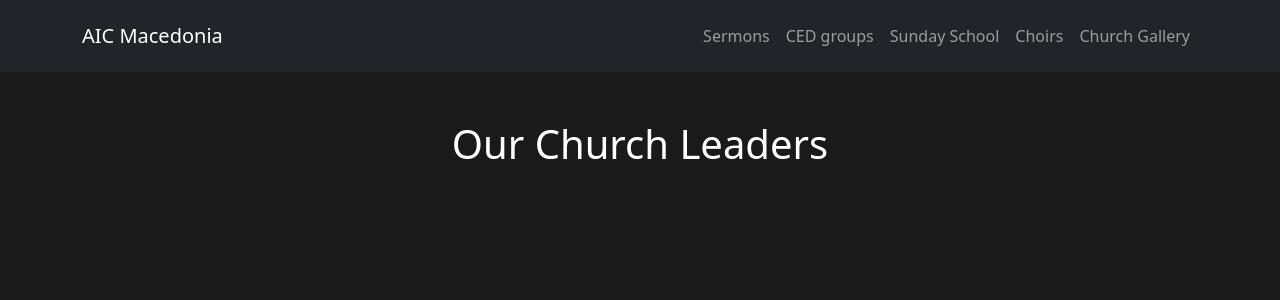
After one commit to andareomondi/trial, a Django app: template member/templates/member/churchleaders.html in a window 1280 px wide. The commit adds this page. Shown: the top 300 px of the page. Run offline with Django 3.2, Linux system fonts and the light colour scheme; the template is opened without the code that fills it, so the values that code supplies are empty.

Commit message:
adding churchleaders

```diff
--- a/Church/urls.py
+++ b/Church/urls.py
@@ -41,4 +41,5 @@ urlpatterns = [
     path('prayer-cells/', PrayerCells.as_view(), name='prayer-cells'),
     path('dashboard/', Dashboard.as_view(), name='dashboard'),
     path('create_sermon/', CreateSermon.as_view(), name='create_sermon'),
+    path('churchleaders', ChurchLeaders.as_view(), name='churchleaders')
 ]+ static(settings.MEDIA_URL, document_root=settings.MEDIA_ROOT)
--- a/member/admin.py
+++ b/member/admin.py
@@ -12,3 +12,4 @@ admin.site.register(Point)
 admin.site.register(CedGroup)
 admin.site.register(CedPracticeDay)
 admin.site.register(Video)
+admin.site.register(ChurchLeader)
--- a/member/templates/member/about.html
+++ b/member/templates/member/about.html
@@ -196,7 +196,7 @@
                         </svg></div>
                     <div>
                         <h4>Leaders</h4>
-                        <p>Our church is served and led by two senior pastors and multiple junior pastors. With all of them working around the clock to ensure the work of Lord is done.</p><a href="#">Learn More&nbsp;<svg xmlns="http://www.w3.org/2000/svg" width="1em" height="1em" fill="currentColor" viewBox="0 0 16 16" class="bi bi-arrow-right">
+                        <p>Our church is served and led by two senior pastors and multiple junior pastors. With all of them working around the clock to ensure the work of Lord is done.</p><a href="{% url 'churchleaders' %}">Learn More&nbsp;<svg xmlns="http://www.w3.org/2000/svg" width="1em" height="1em" fill="currentColor" viewBox="0 0 16 16" class="bi bi-arrow-right">
                                 <path fill-rule="evenodd" d="M1 8a.5.5 0 0 1 .5-.5h11.793l-3.147-3.146a.5.5 0 0 1 .708-.708l4 4a.5.5 0 0 1 0 .708l-4 4a.5.5 0 0 1-.708-.708L13.293 8.5H1.5A.5.5 0 0 1 1 8z"></path>
                             </svg></a>
                     </div>
--- /dev/null
+++ b/member/templates/member/churchleaders.html
@@ -0,0 +1,100 @@
+<!DOCTYPE html>
+<html lang="en">
+    <head>
+        <meta charset="UTF-8">
+        <meta name="viewport" content="width=device-width, initial-scale=1.0">
+        <title>Church Leaders</title>
+        <link
+            href="https://cdn.jsdelivr.net/npm/bootstrap@5.3.0-alpha1/dist/css/bootstrap.min.css"
+            rel="stylesheet">
+        <link
+            href="https://cdnjs.cloudflare.com/ajax/libs/animate.css/4.1.1/animate.min.css"
+            rel="stylesheet">
+        <style>
+        body {
+            background-color: #1a1a1a;
+            color: #ffffff;
+        }
+        .leader-card {
+            transition: transform 0.3s ease-in-out, box-shadow 0.3s ease-in-out;
+        }
+        .leader-card:hover {
+            transform: translateY(-5px);
+            box-shadow: 0 10px 20px rgba(255, 255, 255, 0.1);
+        }
+        .leader-img {
+            transition: filter 0.3s ease-in-out;
+        }
+        .leader-card:hover .leader-img {
+            filter: brightness(1.2);
+        }
+    </style>
+    </head>
+    <body>
+        <nav class="navbar navbar-expand-md bg-dark py-3" data-bs-theme="dark">
+            <div class="container">
+                <a class="navbar-brand d-flex align-items-center"
+                    href="{% url 'home' %}"><span>AIC
+                        Macedonia</span></a><button data-bs-toggle="collapse"
+                    class="navbar-toggler" data-bs-target="#navcol-5"><span
+                        class="visually-hidden">Toggle navigation</span><span
+                        class="navbar-toggler-icon"></span></button>
+                <div class="collapse navbar-collapse" id="navcol-5">
+                    <ul class="navbar-nav ms-auto">
+                        <li class="nav-item">
+                            <a class="nav-link"
+                                href="{% url 'word' %}">Sermons</a>
+                        </li>
+                        <li class="nav-item">
+                            <a class="nav-link" href="{% url 'cedgroups' %}">CED
+                                groups</a>
+                        </li>
+                        <li class="nav-item">
+                            <a class="nav-link"
+                                href="{% url 'sunday-school' %}">Sunday
+                                School</a>
+                        </li>
+                        <li class="nav-item">
+                            <a class="nav-link"
+                                href="{% url 'choirs' %}">Choirs</a>
+                        </li>
+                        <li class="nav-item">
+                            <a class="nav-link"
+                                href="{% url 'churchgallery' %}">Church
+                                Gallery</a>
+                        </li>
+                    </ul>
+                </div>
+            </div>
+        </nav>
+        <div class="container py-5">
+            <h1
+                class="text-center mb-5 animate__animated animate__fadeInDown">Our
+                Church Leaders</h1>
+
+            {% for leader in leaders %}
+
+            <div class="row row-cols-1 row-cols-md-2 row-cols-lg-3 g-4">
+                <div class="col animate__animated animate__fadeInUp">
+                    <div class="card bg-dark text-white leader-card">
+                        <img src="{{leader.profile_pic.url}}"
+                            class="card-img-top leader-img" alt="Leader 1">
+                        <div class="card-body">
+                            <h5 class="card-title">{{leader.name}}</h5>
+                            <p class="card-text">Department:
+                                {{leader.department}}</p>
+                            <p class="card-text">Role:
+                                {{leader.specification}}</p>
+                            <p class="card-text">Phone: 0{{leader.number}}</p>
+                        </div>
+                    </div>
+                </div>
+            </div>
+            {% endfor %}
+
+        </div>
+
+        <script
+            src="https://cdn.jsdelivr.net/npm/bootstrap@5.3.0-alpha1/dist/js/bootstrap.bundle.min.js"></script>
+    </body>
+</html>
--- a/member/templates/member/index.html
+++ b/member/templates/member/index.html
@@ -312,7 +312,7 @@
     <footer class="text-center">
       <div class="container text-muted py-4 py-lg-5">
         <p class="mb-0">
-          Copyright © 2024 <a href="{% url 'dashboard' %}">AIC Macedonia</a>
+          Copyright © 2024 <a href="{% url 'dashboard' %}" class="text-decoration-none">AIC Macedonia</a>
         </p>
       </div>
     </footer>
```
Also changed, not shown: managment/templates/managment/index.html (+0 -15 lines), member/models.py (+8 -0 lines), member/views.py (+7 -0 lines), media/leader-profile-pics/WhatsApp_Image_2024-08-08_at_1.55.56_PM.jpeg (added), media/leader-profile-pics/WhatsApp_Image_2024-08-08_at_1_qiwM1wR.55.56_PM.jpeg (added), member/migrations/0005_churchleader.py (added), member/migrations/0006_churchleader_specification.py (added).
